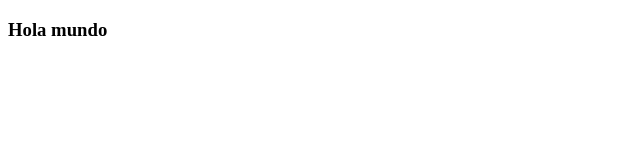
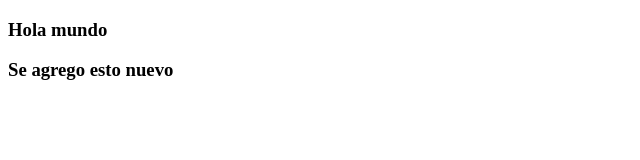
Before and after one commit to smeraz1990/IdeaMerazSari-ana, a plain HTML site: page Index.html in a window 1280 px wide. Shown: the whole page, without its empty margins (0-640 px from the left). Drawn offline with Linux system fonts and the light colour scheme.

Commit message:
se agrega nuevo texto

```diff
--- a/Index.html
+++ b/Index.html
@@ -9,5 +9,7 @@
     <body>
         <h3>Hola mundo</h3>
 
+        <h3>Se agrego esto nuevo</h3>
+
     </body>
 </html>
```
